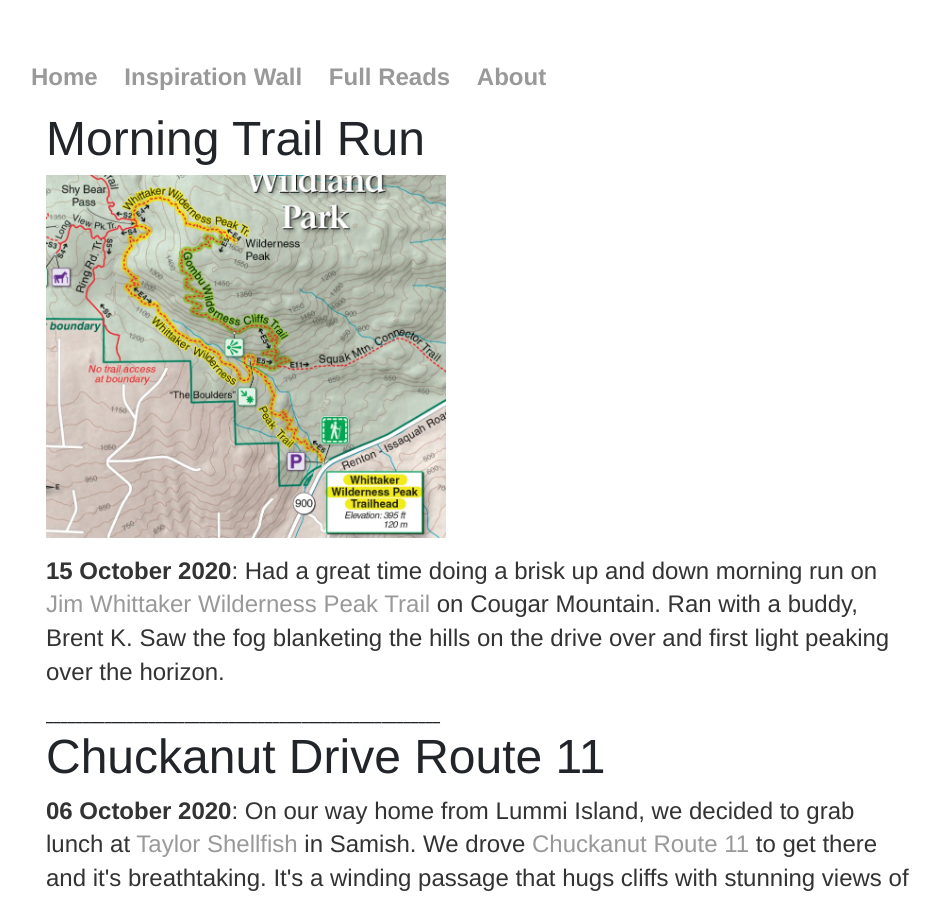
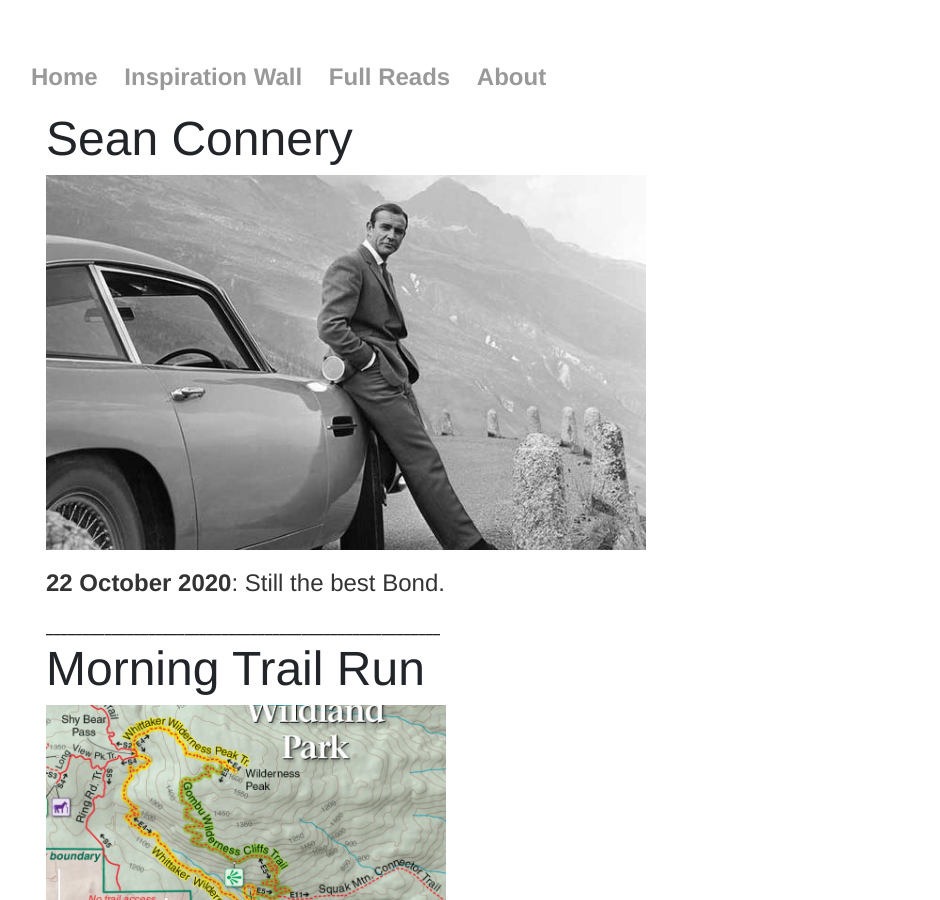
Before and after one commit to hikesandbikes/hikesandbikes.github.io, a Jekyll site: the page built from index.html, in a window 1280 px wide and 900 px high. Shown: the whole window, without its empty margins (161-1101 px from the left). Built offline with Jekyll 4.4.1, drawn with Linux system fonts in a browser that asks for light colours; some of the changed text lies outside the part shown.

Commit message:
change bond date

```diff
--- a/index.html
+++ b/index.html
@@ -2,6 +2,16 @@
 layout: default
 title: Josh Huang's Blog
 ---
+
+<h1>Sean Connery</h1>
+
+<p><img src="static/img/seanconnery.jpg" width="600"></p>
+
+<p><b>22 October 2020</b>:  Still the best Bond.
+</p>
+		______________________________________________________
+		<br>
+
 
 <h1>Morning Trail Run</h1>
 
@@ -51,17 +61,6 @@ This route is part of the original Pacific Highway in Washington.
 		<br>
 		______________________________________________________
 		<br>
-
-
-		<h1>Sean Connery</h1>
-
-<p><img src="static/img/seanconnery.jpg" width="600"></p>
-
-<p><b>02 September 2020</b>:  Still the best Bond.
-</p>
-		______________________________________________________
-		<br>
-
 
 
 		<p><img src="static/img/Weekend_Edition_logo.jpg" width="200"></p>
```
